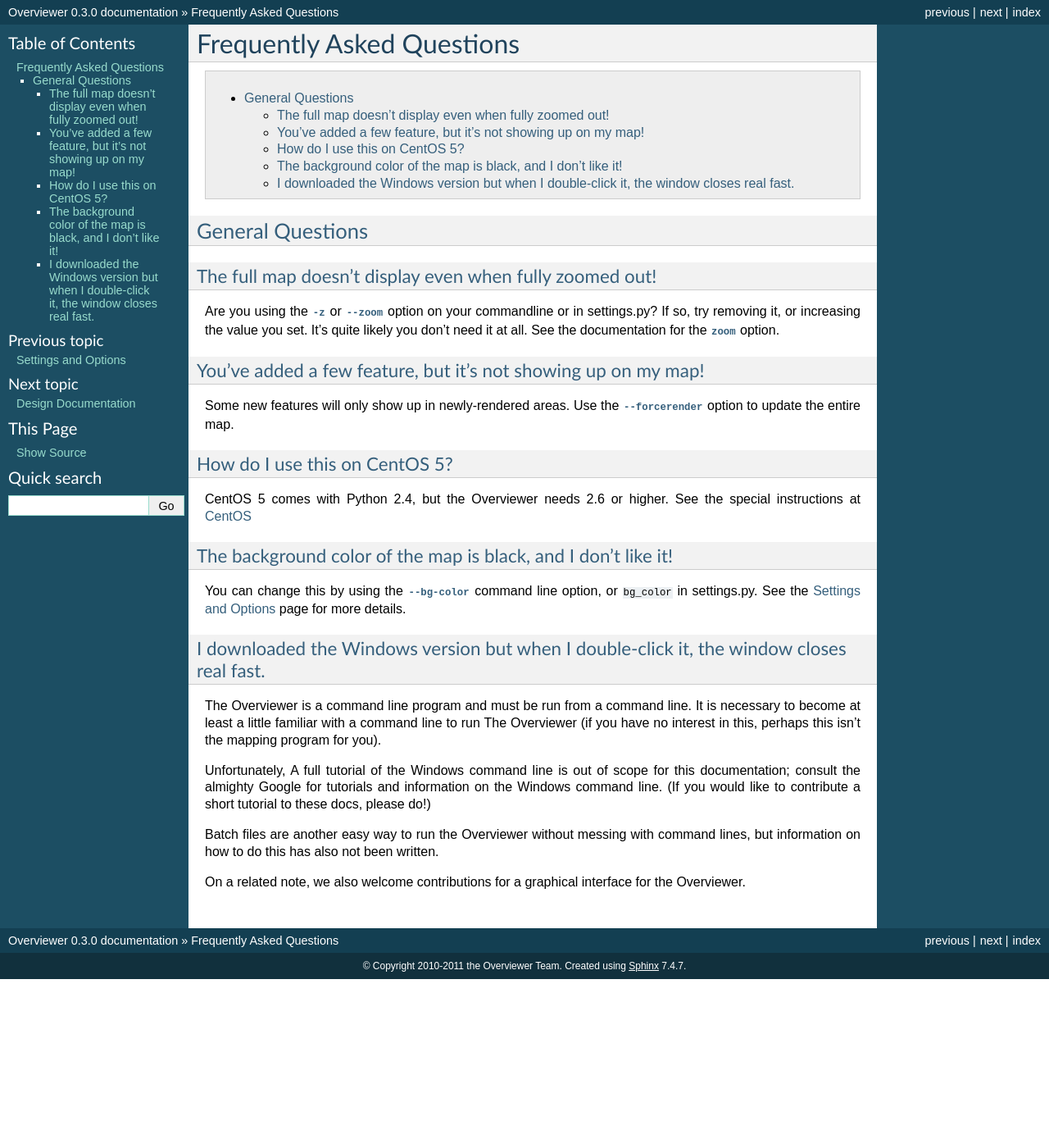
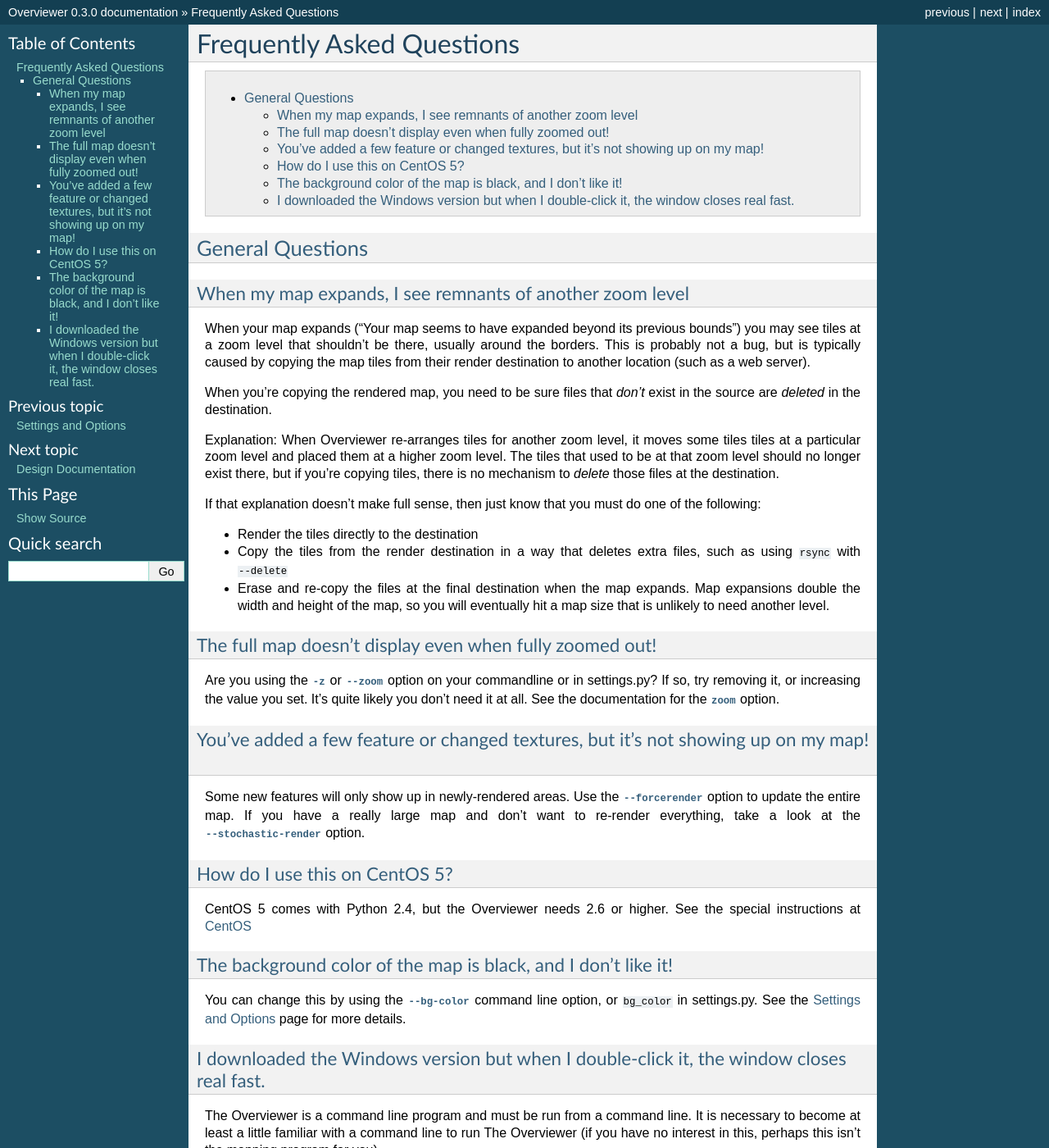
Before and after one commit to overviewer/Minecraft-Overviewer, a Sphinx documentation site: the page built from docs/faq.rst, in a window 1280 px wide and 1400 px high. Shown: the whole window at 82% size. Built offline with Sphinx 7.4.7, drawn with Linux system fonts in a browser that asks for light colours; pages that are not in the unit, such as notebooks, are missing from menus.

Commit message:
added an faq entry on copying tiles to another destionation
also added a link to the faq under help on the index page
also clarified the faq entry about adding new features or changing
texture packs
also fixed a typo

```diff
--- a/docs/faq.rst
+++ b/docs/faq.rst
@@ -8,6 +8,36 @@
 General Questions
 =================
 
+When my map expands, I see remnants of another zoom level
+---------------------------------------------------------
+
+When your map expands ("Your map seems to have expanded beyond its previous
+bounds") you may see tiles at a zoom level that shouldn't be there, usually
+around the borders. This is probably not a bug, but is typically caused by
+copying the map tiles from their render destination to another location (such as
+a web server).
+
+When you're copying the rendered map, you need to be sure files that *don't*
+exist in the source are *deleted* in the destination.
+
+Explanation: When Overviewer re-arranges tiles for another zoom level, it moves
+some tiles tiles at a particular zoom level and placed them at a higher zoom
+level. The tiles that used to be at that zoom level should no longer exist
+there, but if you're copying tiles, there is no mechanism to *delete* those
+files at the destination.
+
+If that explanation doesn't make full sense, then just know that you must do one
+of the following:
+
+* Render the tiles directly to the destination
+
+* Copy the tiles from the render destination in a way that deletes extra files,
+  such as using ``rsync`` with ``--delete``
+
+* Erase and re-copy the files at the final destination when the map expands.
+  Map expansions double the width and height of the map, so you will eventually
+  hit a map size that is unlikely to need another level.
+
 The full map doesn't display even when fully zoomed out!
 --------------------------------------------------------
 
@@ -16,11 +46,13 @@
 you set.  It's quite likely you don't need it at all. See the documentation for
 the :option:`zoom <-z>` option.
 
-You've added a few feature, but it's not showing up on my map!
---------------------------------------------------------------
+You've added a few feature or changed textures, but it's not showing up on my map!
+----------------------------------------------------------------------------------
 
 Some new features will only show up in newly-rendered areas. Use the
-:option:`--forcerender` option to update the entire map.
+:option:`--forcerender` option to update the entire map. If you have a really
+large map and don't want to re-render everything, take a look at
+the :option:`--stochastic-render` option.
 
 How do I use this on CentOS 5?
 ------------------------------
--- a/docs/index.rst
+++ b/docs/index.rst
@@ -86,7 +86,10 @@
 **IF YOU NEED HELP COMPILING OR RUNNING THE OVERVIEWER** feel free to chat with
 us live in IRC: #overviewer on Freenode. There's usually someone on there that
 can help you out. Not familiar with IRC? `Use the web client
-<http://webchat.freenode.net/?channels=overviewer>`_.
+<http://webchat.freenode.net/?channels=overviewer>`_. (If there's no response,
+try a different time of day; we have to sleep sometime)
+
+Also check our :doc:`Frequently Asked Questions <faq>` page.
 
 If you think you've found a bug or other issue, file an issue on our `Issue
 Tracker <https://github.com/overviewer/Minecraft-Overviewer/issues>`_. Filing or
```
Also changed, not shown: 1 other file.
